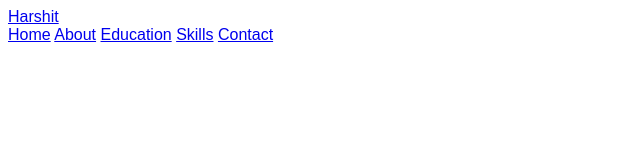
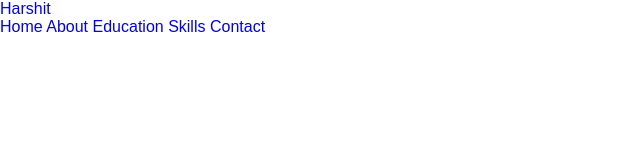
Before and after one commit to HarshitMUNGRA/PORTFOLIO, a plain HTML site: page index.html in a window 1280 px wide. Shown: the whole page, without its empty margins (0-640 px from the left). Drawn offline with Linux system fonts and the light colour scheme.

```diff
--- a/styles.css
+++ b/styles.css
@@ -1,3 +1,15 @@
 *{
+    margin:0;
+    padding:0;
+    box-sizing: border-box;
+    text-decoration: none;
+    border: none;
+    outline: none;
+    scroll-behavior: smooth;
     font-family: 'Poppins',sans-serif;
 }
+
+.root{
+    --bg-color: #081b29:
+    --second-bg-color: #112e42;
+}
```
